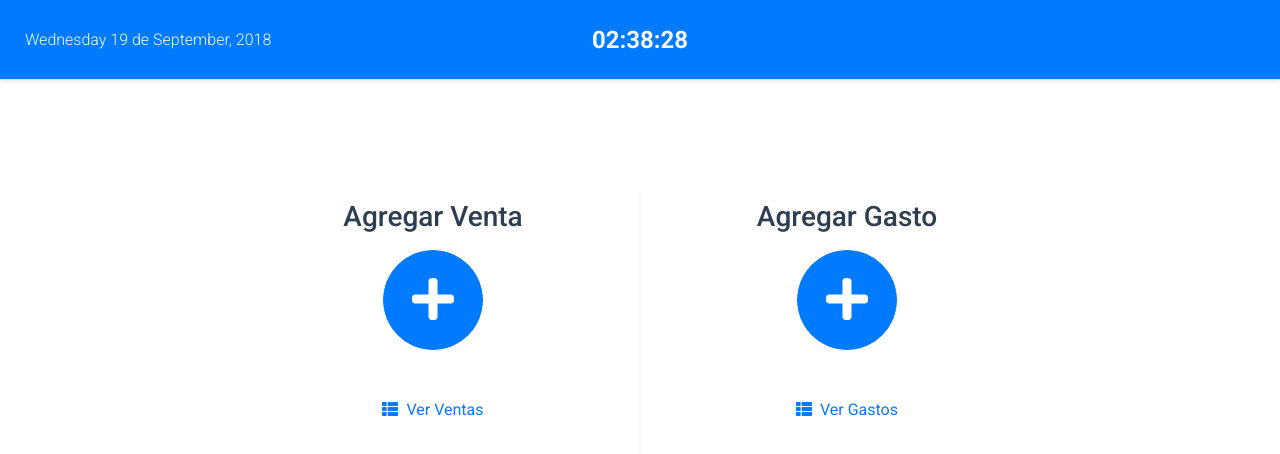
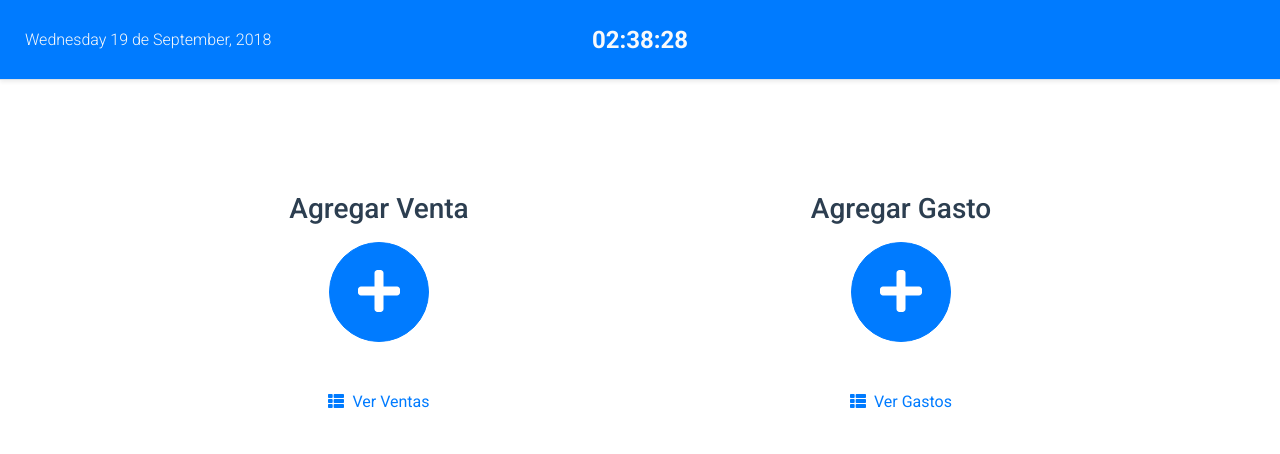
Before and after one commit to GMaiolo/web-enhorabuena, a Vue app: page / in a window 1280 px wide. Shown: the top 454 px of the page. Built offline with nearby package versions, Linux system fonts and the light colour scheme; no server answers.

Commit message:
mobile view

```diff
--- a/src/components/NavBar.vue
+++ b/src/components/NavBar.vue
@@ -1,7 +1,7 @@
 <template>
 <nav class="shadow-sm bg-primary text-light border-bottom">
   <ul class="w-100 d-flex flex-row align-items-center">
-    <li class="date position-absolute font-weight-light"> {{ day }} </li>
+    <li class="date position-absolute font-weight-light d-none d-md-block"> {{ day }} </li>
     <li class="time m-auto font-weight-bold"> {{ time }} </li>
   </ul>
 </nav>
--- a/src/views/Main.vue
+++ b/src/views/Main.vue
@@ -1,14 +1,14 @@
 <template>
 <div class="container">
-  <section class="wrapper w-100 h-100 d-flex align-items-top justify-content-center">
+  <section class="wrapper m-0 row no-gutters px-sm-5 px-0">
     <!-- left side -->
-    <div class="btn-container m-2" v-show="!isShowingExpensesTable">
+    <div class="col-sm-12 col-md-6 mb-md-0 mb-sm-5 mb-5" v-show="!isShowingExpenses">
       <h3 class="mb-3">Agregar Venta</h3>
       <button class="circled btn btn-primary" @click="openSalesModal">
         <font-awesome-icon icon="plus" size="3x" />
       </button>
       <div class="links mt-5">
-        <router-link to="/sales" v-if="!isShowingSalesTable">
+        <router-link to="/sales" v-if="!isShowingSales">
           <font-awesome-icon icon="th-list" class="mr-1" /> Ver Ventas
         </router-link>
         <router-link to="/" class="d-inline-flex align-items-center" v-else>
@@ -17,16 +17,14 @@
         </router-link>
       </div>
     </div>
-    <!-- middle -->
-    <div class="vertical-rule bg-light mr-5 ml-5" v-show="isVanillaRoute"></div>
     <!-- right side -->
-    <div class="btn-container m-2" v-show="!isShowingSalesTable">
+    <div class="col-sm-12 col-md-6" v-show="!isShowingSales">
       <h3 class="mb-3">Agregar Gasto</h3>
       <button class="circled btn btn-primary" @click="openExpensesModal">
         <font-awesome-icon icon="plus" size="3x" />
       </button>
       <div class="links mt-5">
-        <router-link to="/expenses" class="" v-if="!isShowingExpensesTable">
+        <router-link to="/expenses" class="" v-if="!isShowingExpenses">
           <font-awesome-icon icon="th-list" class="mr-1" /> Ver Gastos
         </router-link>
         <router-link to="/" class="d-inline-flex align-items-center" v-else>
@@ -35,8 +33,7 @@
         </router-link>
       </div>
     </div>
-    <div class="vertical-rule bg-light mr-5 ml-5" v-show="!isVanillaRoute"></div>
-    <router-view></router-view>
+    <router-view class="col-sm-12 col-md-6"></router-view>
   </section>
 </div>
 </template>
@@ -47,14 +44,11 @@ import { KEYS } from '@/store/constants'
 export default {
   name: 'Main',
   computed: {
-    isShowingSalesTable () {
+    isShowingSales () {
       return this.$route.name === 'sales'
     },
-    isShowingExpensesTable () {
+    isShowingExpenses () {
       return this.$route.name === 'expenses'
-    },
-    isVanillaRoute () {
-      return this.$route.name === 'main'
     }
   },
   methods: {
@@ -80,14 +74,6 @@ export default {
 .wrapper {
   transition: filter .2s;
 }
-.vertical-rule {
-  display: inline-block;
-  width: 2px;
-  min-height: 350px;
-}
-.btn-container {
-  width: 300px;
-}
 .circled {
   border-radius: 50%;
   width: 100px;
```
